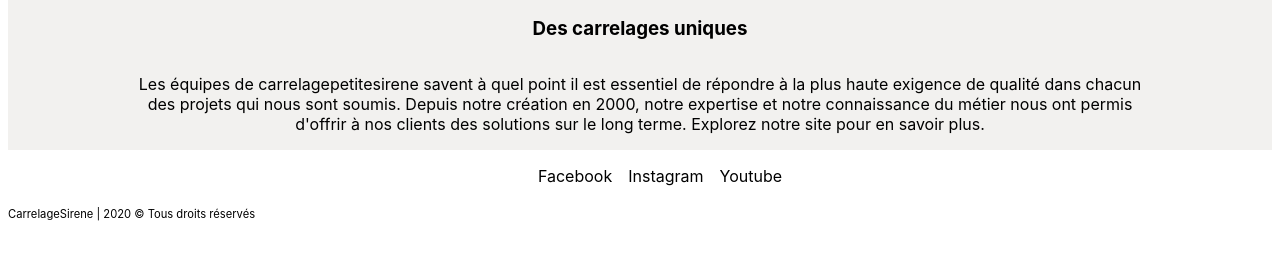
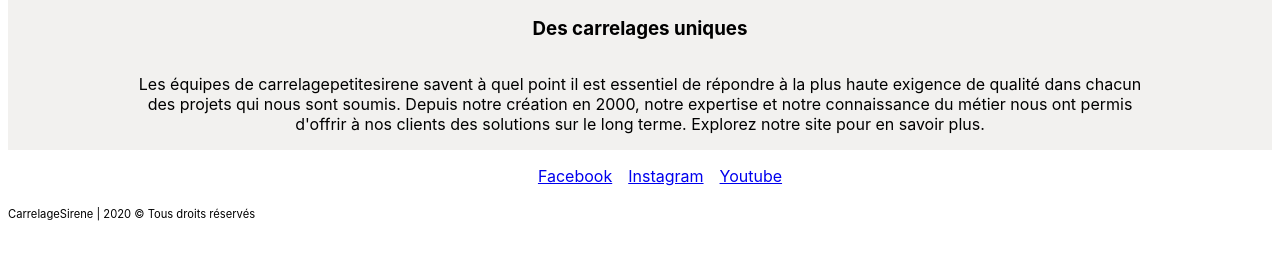
Before and after one commit to MarioFhetic/seohetic, a plain HTML site: page index.html in a window 1280 px wide. Shown: the part 1148-1406 px from the top of the page. Drawn offline with Linux system fonts and the light colour scheme.

Commit message:
analytics

```diff
--- a/index.html
+++ b/index.html
@@ -13,7 +13,7 @@
     <meta charset="UTF-8" />
     <html lang="fr">
     <meta name="viewport" content="width=device-width, initial-scale=1.0" />
-    <meta name="robots" content=" follow" />
+    <meta name="robots" content="follow" />
     <meta name="author" content="Carrelage petite sirène"/>
     <meta name="copyright" content="Petite sirène"/>
     <meta
@@ -60,9 +60,9 @@
       <footer>
           <div class="containerSocial">
             <ul class="socialContent">
-                <li>Facebook</li>
-                <li>Instagram</li>
-                <li>Youtube</li>
+                <a href="#"><li>Facebook</li></a>
+                <a href="#"><li>Instagram</li></a>
+                <a href="#"><li>Youtube</li></a>
             </ul>
             <span>CarrelageSirene | 2020 © Tous droits réservés</span>
           </div>
```
Also changed, not shown: googled47ee1505684bdfd.html (added, +1 -0 lines).
